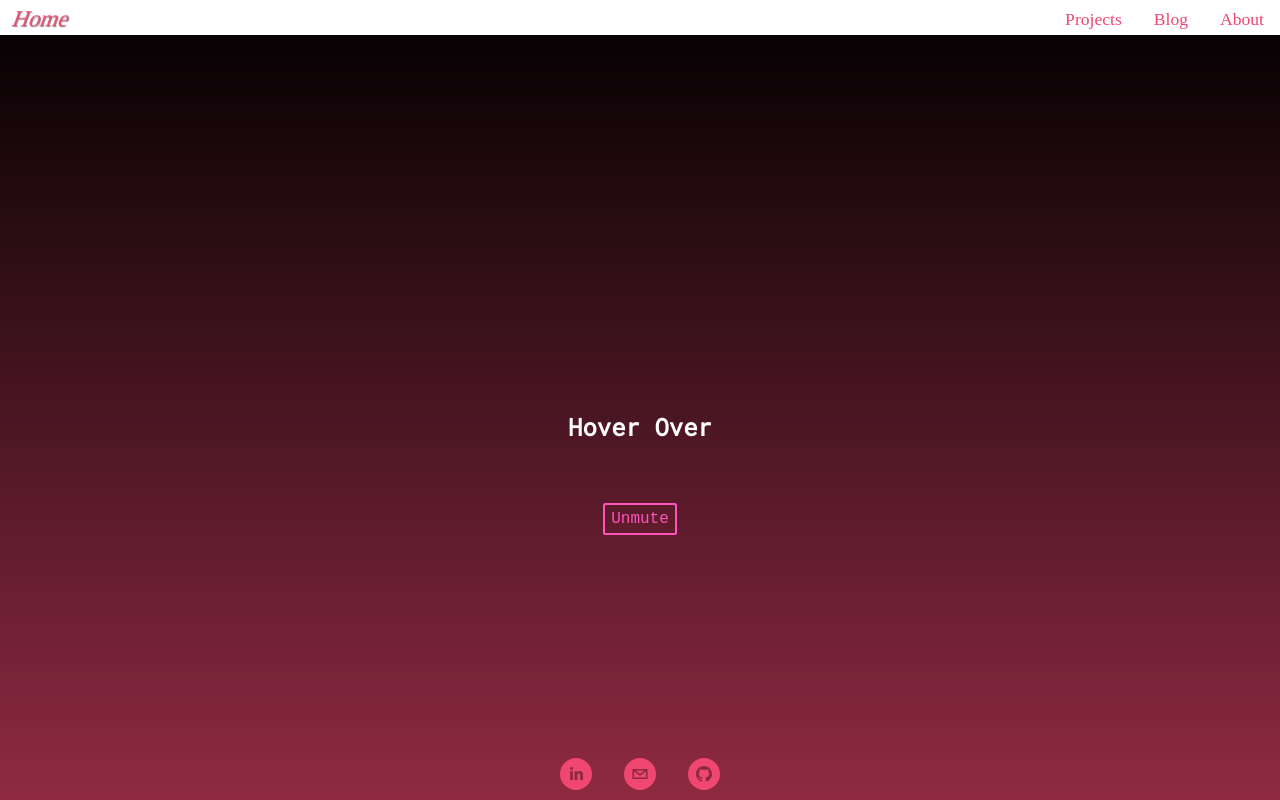
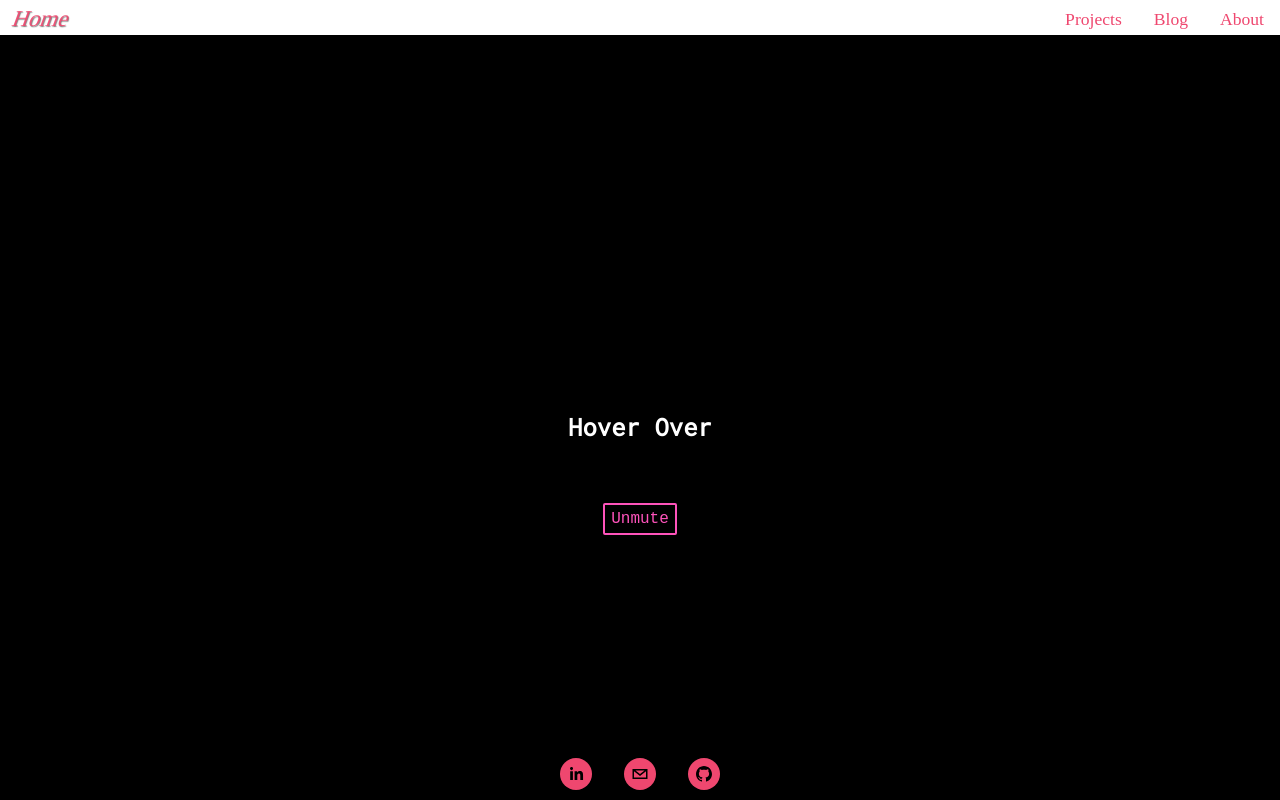
Before and after one commit to amabelleS/my-protfolio, a React (Create React App) app: page / in a window 1280 px wide. Shown: the top 800 px of the page. Built offline with nearby package versions, Linux system fonts and the light colour scheme; a web font is replaced by a local one.

Commit message:
black background

```diff
--- a/src/index.css
+++ b/src/index.css
@@ -10,7 +10,8 @@ html {
 
 body {
   margin: 0;
-  background: #ef476f;
+  background: black;
+  /* background: #ef476f; */
 }
 
 .slide-in-left-enter {
--- a/src/pages/About.css
+++ b/src/pages/About.css
@@ -2,10 +2,6 @@
   font-size: 3rem;
   color: aqua;
 }
-.about-text_small {
-  font-size: 1.5rem;
-}
-
 .about-text_exp {
   font-size: 1.4rem;
   color: aqua;
@@ -36,7 +32,6 @@
 
 .about_exp a {
   text-decoration: none;
-  /* color: #ffaebc; */
   color: aquamarine;
 }
 .about_exp a:hover {
```
